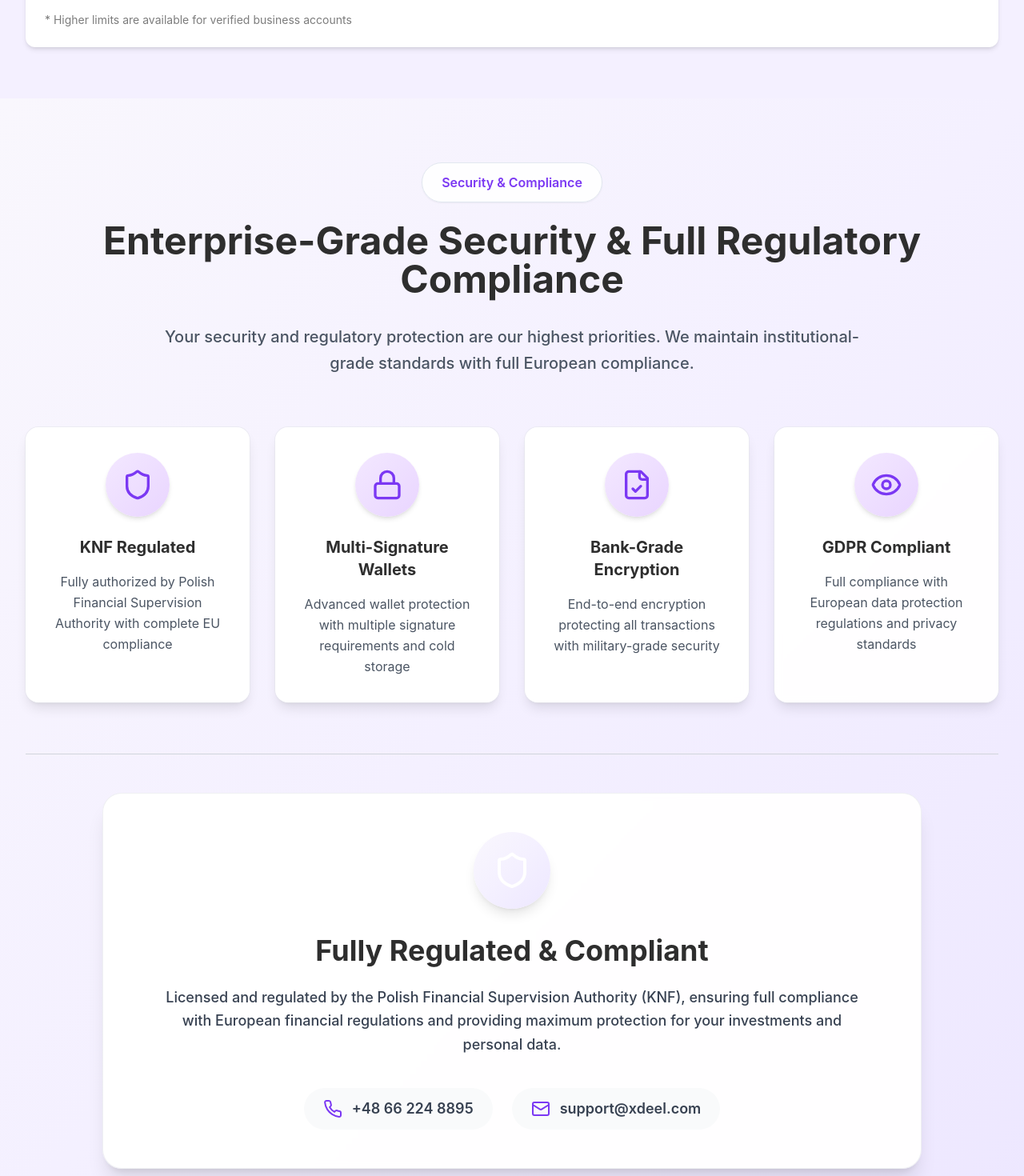
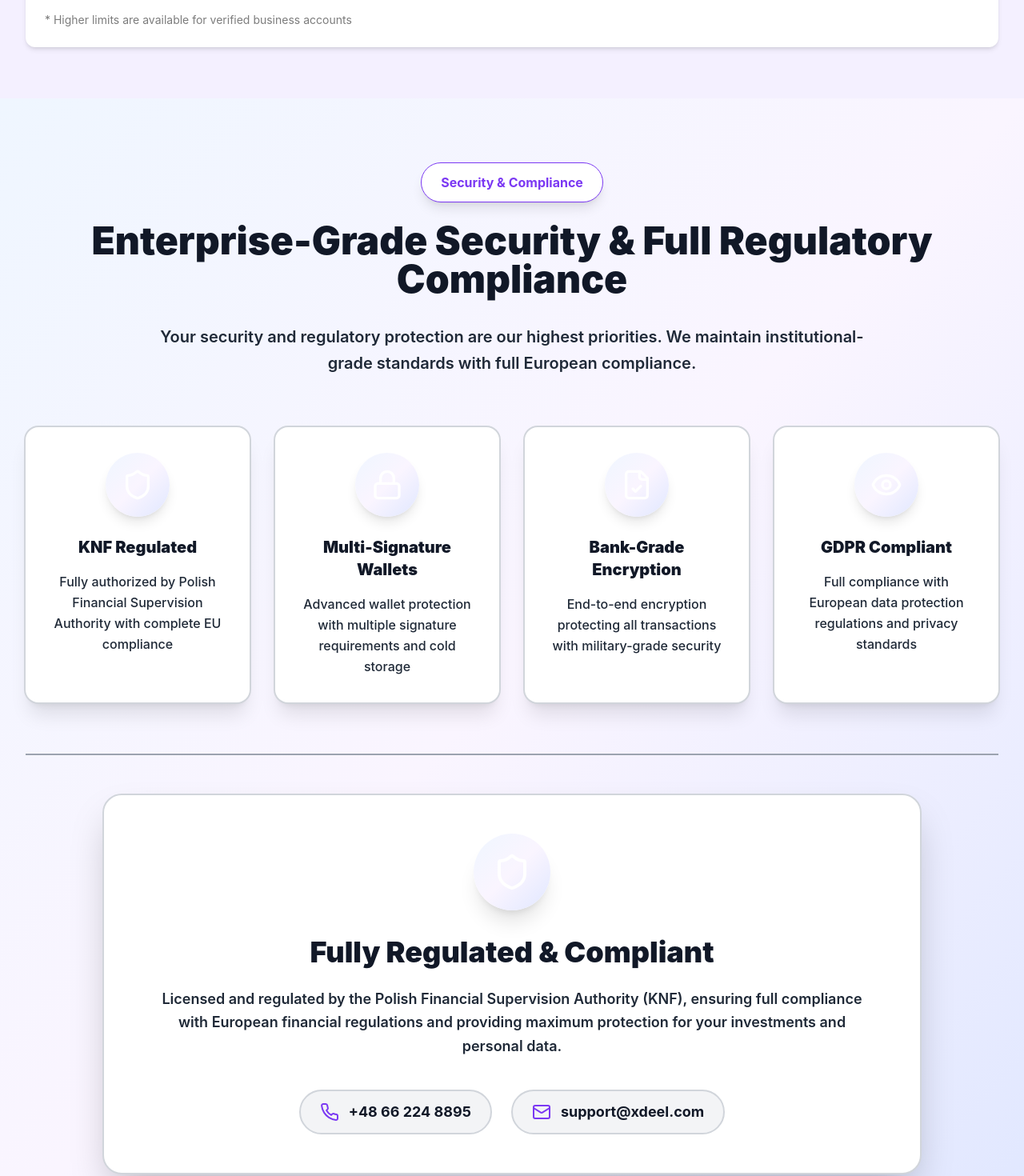
Before and after one commit to cidrus-money-org/xdeel-nexus-web, a React (Vite) app: page /how-it-works in a window 1280 px wide. Shown: the part 2560-4030 px from the top of the page at 80% size. Built offline with nearby package versions, Linux system fonts and the light colour scheme.

Commit message:
Fix: Improve text contrast in section
Improved text contrast in the Security & Compliance section to enhance readability.

```diff
--- a/src/components/how-it-works/KYCSection.tsx
+++ b/src/components/how-it-works/KYCSection.tsx
@@ -31,16 +31,16 @@ export const KYCSection = () => {
   ];
 
   return (
-    <section className="py-20 bg-gradient-to-br from-[#F9F7FD] via-[#F4F0FF] to-[#EDE7FF]">
+    <section className="py-20 bg-gradient-to-br from-blue-50 via-purple-50 to-indigo-100">
       <div className="max-w-7xl mx-auto px-4 sm:px-6 lg:px-8">
         <div className="text-center mb-16">
-          <Badge variant="outline" className="mb-6 text-xdeel-primary border-xdeel-primary/40 bg-white/90 px-6 py-3 text-base font-semibold shadow-sm">
+          <Badge variant="outline" className="mb-6 text-xdeel-primary border-xdeel-primary bg-white px-6 py-3 text-base font-bold shadow-lg">
             Security & Compliance
           </Badge>
-          <h2 className="text-4xl lg:text-5xl font-bold text-xdeel-dark mb-8">
+          <h2 className="text-4xl lg:text-5xl font-black text-gray-900 mb-8">
             Enterprise-Grade Security & Full Regulatory Compliance
           </h2>
-          <p className="text-xl text-gray-600 max-w-4xl mx-auto leading-relaxed font-medium">
+          <p className="text-xl text-gray-800 max-w-4xl mx-auto leading-relaxed font-semibold">
             Your security and regulatory protection are our highest priorities. We maintain
             institutional-grade standards with full European compliance.
           </p>
@@ -48,15 +48,15 @@ export const KYCSection = () => {
 
         <div className="grid grid-cols-1 md:grid-cols-2 lg:grid-cols-4 gap-8 mb-16">
           {securityFeatures.map((feature, index) => (
-            <Card key={index} className="group hover:shadow-xl hover:scale-105 transition-all duration-300 bg-white/95 backdrop-blur-sm ring-1 ring-gray-200/60 rounded-2xl border-0 shadow-lg">
+            <Card key={index} className="group hover:shadow-2xl hover:scale-105 transition-all duration-300 bg-white ring-2 ring-gray-300 hover:ring-xdeel-primary rounded-2xl border-0 shadow-xl">
               <CardContent className="p-8 text-center">
-                <div className="w-20 h-20 bg-gradient-to-br from-purple-100 to-purple-200 rounded-full flex items-center justify-center mx-auto mb-6 group-hover:bg-gradient-to-br group-hover:from-xdeel-primary group-hover:to-purple-600 transition-all duration-300 shadow-md">
-                  <feature.icon className="w-10 h-10 text-xdeel-primary group-hover:text-white transition-colors duration-300" />
+                <div className="w-20 h-20 bg-gradient-to-br from-xdeel-primary to-purple-600 rounded-full flex items-center justify-center mx-auto mb-6 shadow-lg">
+                  <feature.icon className="w-10 h-10 text-white" />
                 </div>
-                <h3 className="text-xl font-bold text-xdeel-dark mb-4">
+                <h3 className="text-xl font-black text-gray-900 mb-4">
                   {feature.title}
                 </h3>
-                <p className="text-gray-600 text-base leading-relaxed">
+                <p className="text-gray-800 text-base leading-relaxed font-medium">
                   {feature.description}
                 </p>
               </CardContent>
@@ -64,29 +64,29 @@ export const KYCSection = () => {
           ))}
         </div>
 
-        <Separator className="my-12 bg-gray-300 h-px" />
+        <Separator className="my-12 bg-gray-400 h-0.5" />
 
         {/* Enhanced Regulatory Compliance Block */}
-        <div className="bg-white/95 backdrop-blur-sm shadow-xl rounded-3xl px-10 py-12 max-w-5xl mx-auto border border-gray-200/60">
+        <div className="bg-white shadow-2xl rounded-3xl px-10 py-12 max-w-5xl mx-auto border-2 border-gray-300">
           <div className="text-center">
-            <div className="w-24 h-24 bg-gradient-to-br from-xdeel-primary to-purple-600 rounded-full flex items-center justify-center mx-auto mb-8 shadow-lg">
+            <div className="w-24 h-24 bg-gradient-to-br from-xdeel-primary to-purple-600 rounded-full flex items-center justify-center mx-auto mb-8 shadow-xl">
               <Shield className="w-12 h-12 text-white" />
             </div>
-            <h3 className="text-3xl lg:text-4xl font-bold text-xdeel-dark mb-6">
+            <h3 className="text-3xl lg:text-4xl font-black text-gray-900 mb-6">
               Fully Regulated & Compliant
             </h3>
-            <p className="text-lg text-gray-700 leading-relaxed mb-10 max-w-4xl mx-auto font-medium">
+            <p className="text-lg text-gray-800 leading-relaxed mb-10 max-w-4xl mx-auto font-semibold">
               Licensed and regulated by the Polish Financial Supervision Authority (KNF),
               ensuring full compliance with European financial regulations and providing
               maximum protection for your investments and personal data.
             </p>
 
             <div className="flex flex-col sm:flex-row gap-6 justify-center items-center max-w-2xl mx-auto">
-              <div className="flex items-center text-gray-700 font-semibold text-lg bg-gray-50 px-6 py-3 rounded-full">
+              <div className="flex items-center text-gray-900 font-bold text-lg bg-gray-100 px-6 py-3 rounded-full border-2 border-gray-300">
                 <Phone className="w-6 h-6 mr-3 text-xdeel-primary" />
                 +48 66 224 8895
               </div>
-              <div className="flex items-center text-gray-700 font-semibold text-lg bg-gray-50 px-6 py-3 rounded-full">
+              <div className="flex items-center text-gray-900 font-bold text-lg bg-gray-100 px-6 py-3 rounded-full border-2 border-gray-300">
                 <Mail className="w-6 h-6 mr-3 text-xdeel-primary" />
                 support@xdeel.com
               </div>
```
